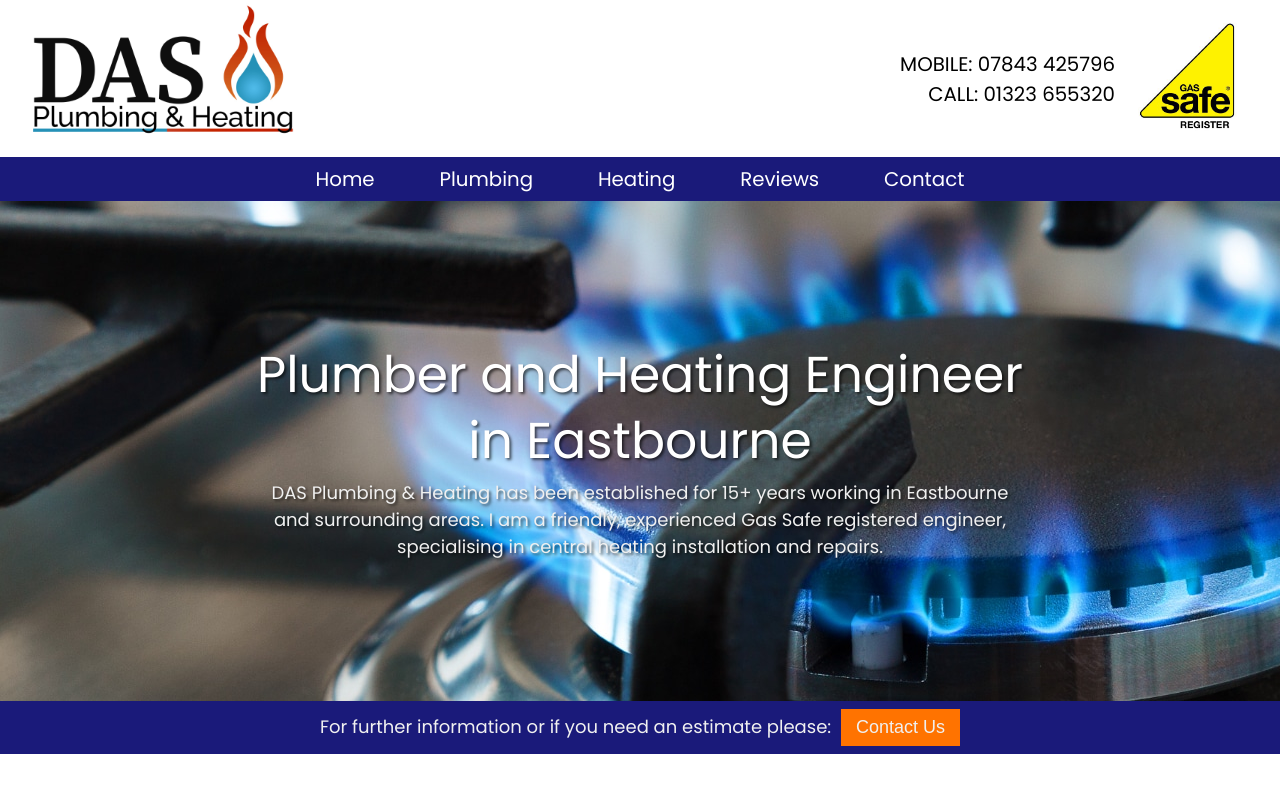
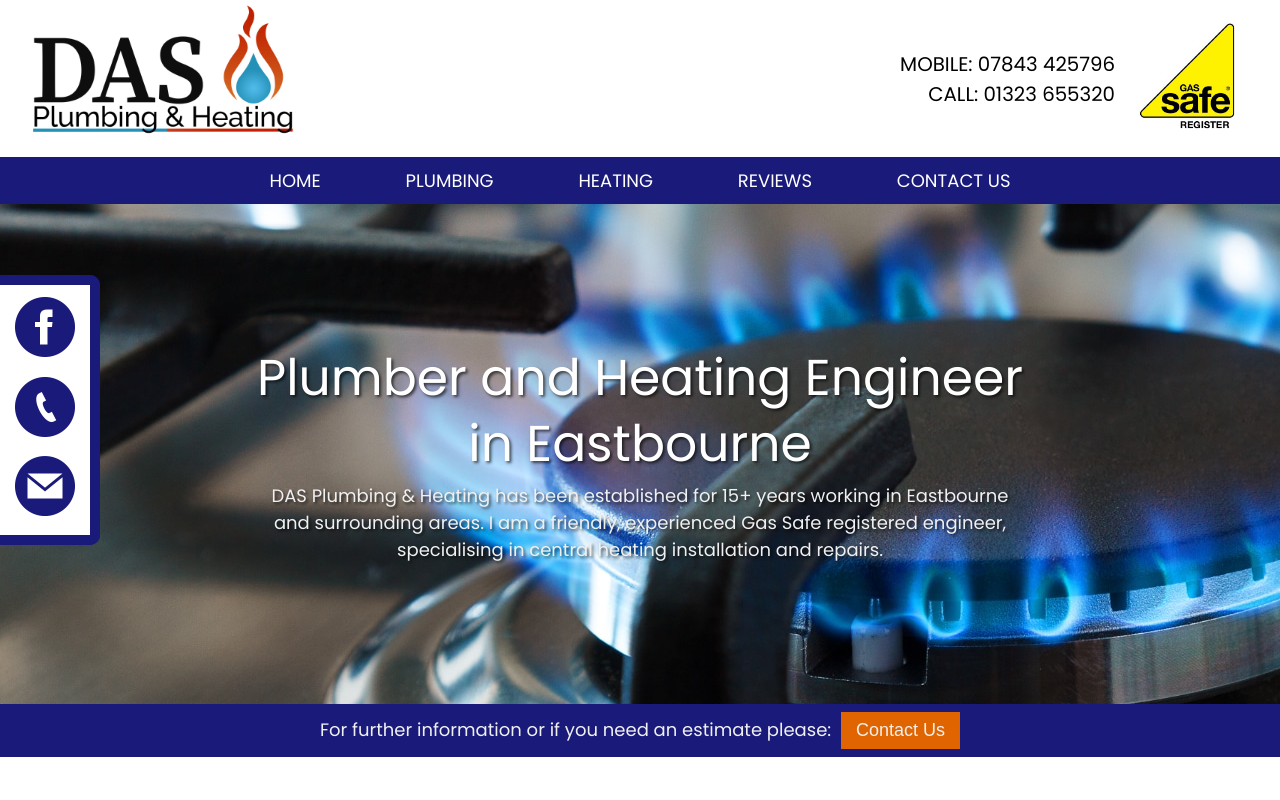
Before and after one commit to jamie-phillips/DAS-Website, a plain HTML site: page index.html in a window 1280 px wide. Shown: the top 800 px of the page. Drawn offline with Linux system fonts and the light colour scheme.

Commit message:
added socials aside

```diff
--- a/index.html
+++ b/index.html
@@ -14,6 +14,18 @@
     <title>DAS Plumbing & Heating: Heating Engineer | Eastbourne</title>
   </head>
   <body>
+    <aside id="socials">
+      <a href="https://www.facebook.com/DASplumbingandHeating/" target="_blank">
+        <img src="/img/facebook.png" alt="" />
+      </a>
+      <a href="tel:07843425796">
+        <img src="/img/phone.png" alt="" />
+      </a>
+      <a href="mailto:dasplumbing@outlook.comm">
+        <img src="/img/email.png" alt="" />
+      </a>
+    </aside>
+
     <header id="page-header">
       <div class="container">
         <div class="left">
@@ -36,7 +48,7 @@
         <li><a href="#">Plumbing</a></li>
         <li><a href="#">Heating</a></li>
         <li><a href="#">Reviews</a></li>
-        <li><a href="#">Contact</a></li>
+        <li><a href="#">Contact Us</a></li>
       </ul>
     </nav>
 
--- a/style.css
+++ b/style.css
@@ -1,6 +1,7 @@
 :root {
   --primary: rgb(26, 26, 122);
-  --secondary: rgb(255, 115, 0);
+  --secondary: rgb(224, 101, 0);
+  --secondary-darker: rgb(253, 120, 11);
   --dark: rgb(51, 51, 51);
   --light-text: rgb(240, 240, 240);
   --dark-text: rgb(0, 0, 0);
@@ -49,6 +50,11 @@ button {
   cursor: pointer;
 }
 
+input[type="button"]:hover,
+button:hover {
+  background-color: var(--secondary-darker);
+}
+
 a {
   font-style: normal;
   text-decoration: none;
@@ -57,6 +63,30 @@ a {
 h1 {
   font-size: 2.8em;
   font-weight: normal;
+}
+
+/* SOCIALS ASIDE */
+#socials {
+  background-color: white;
+  border: 10px var(--primary);
+  border-style: solid solid solid none;
+  width: 90px;
+  height: 250px;
+  position: fixed;
+  top: calc(50vh - 125px);
+  border-radius: 0 10px 10px 0;
+  display: flex;
+  flex-direction: column;
+  justify-content: space-evenly;
+  align-items: center;
+}
+
+#socials:hover {
+  background-color: violet;
+}
+
+#socials img {
+  width: 60px;
 }
 
 /* HEADER */
@@ -83,7 +113,7 @@ h1 {
   list-style-type: none;
   text-align: center;
   margin: 0;
-  padding: 7px 0;
+  padding: 10px 0;
   overflow: hidden;
 }
 
@@ -93,10 +123,10 @@ h1 {
 
 #page-nav li a {
   color: white;
-  padding: 8px 30px;
+  padding: 11px 40px;
   text-align: center;
   text-decoration: none;
-  font-size: 1.1em;
+  text-transform: uppercase;
 }
 #page-nav li a:hover {
   background-color: var(--secondary);
```
Also changed, not shown: img/email.png (added), img/facebook.png (added), img/phone.png (added).
